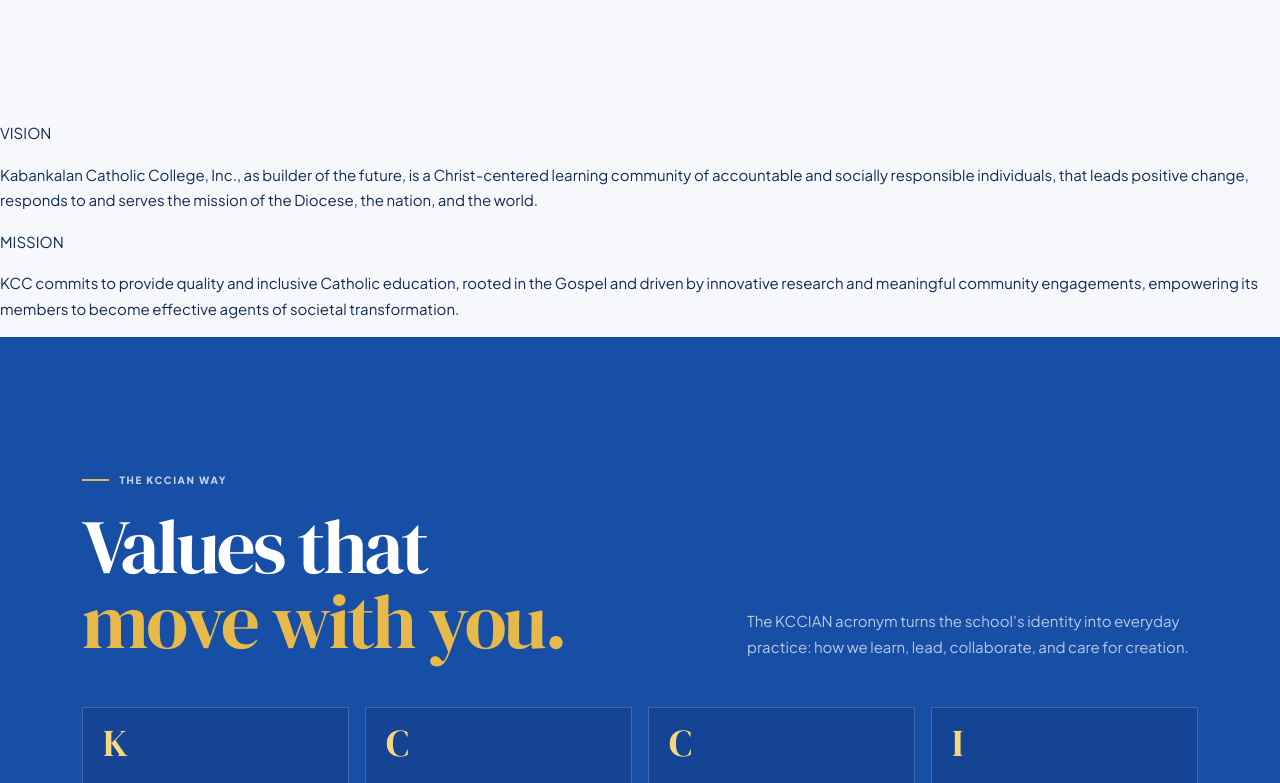
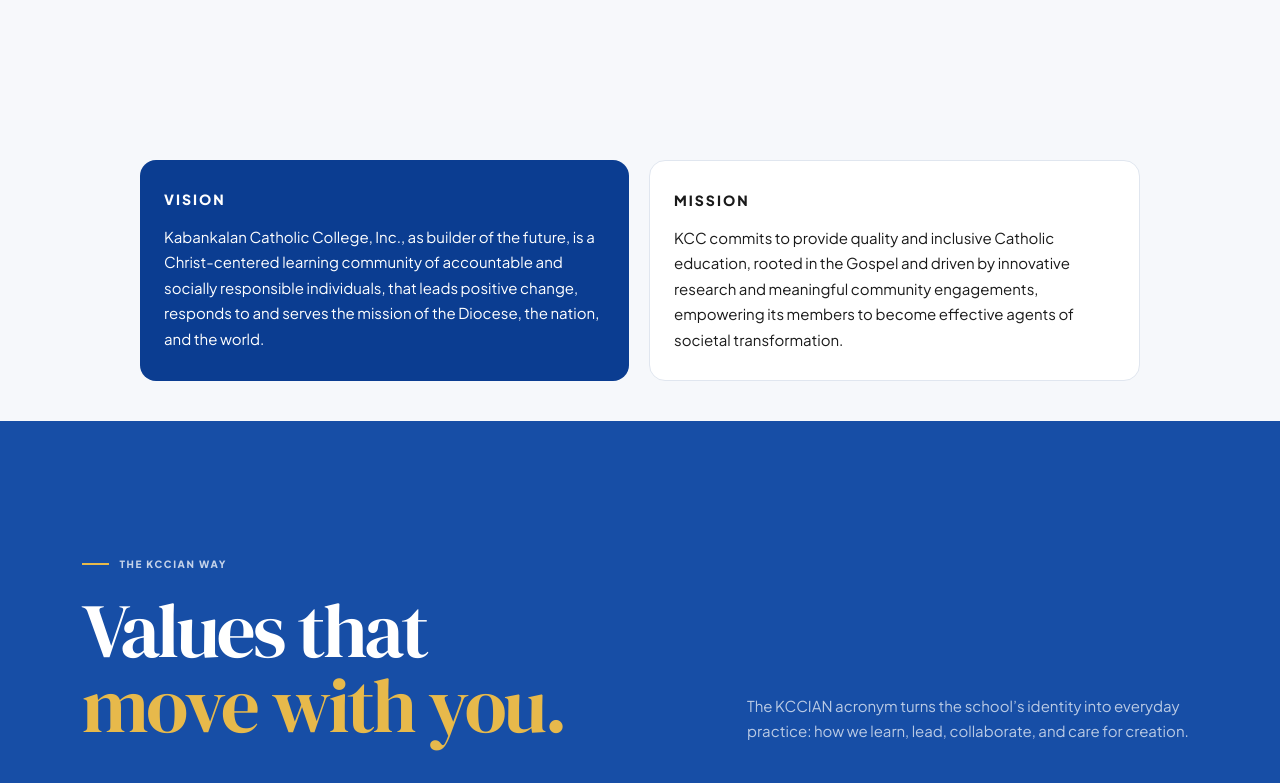
Before and after one commit to mayannmedes-stack/Medes-Project-2, a plain HTML site: page index.html in a window 1280 px wide. Shown: the part 1840-2623 px from the top of the page. Drawn offline with nearby package versions, Linux system fonts and the light colour scheme.

Commit message:
Add VISION & MISSION section styles

```diff
--- a/styles/main.css
+++ b/styles/main.css
@@ -231,3 +231,44 @@ h1 em, h2 em { color: var(--gold); font-style: normal; }
     padding-top: 40px !important;
   }
 }
+/* VISION & MISSION */
+.vm-section {
+  padding: 40px 20px;
+  background: #f6f8fb;
+}
+.vm-wrap {
+  max-width: 1000px;
+  margin: 0 auto;
+  display: flex;
+  gap: 20px;
+}
+.vm-card {
+  flex: 1;
+  padding: 28px 24px;
+  border-radius: 16px;
+}
+.vm-vision {
+  background: #0b3d91;
+  color: #fff;
+}
+.vm-mission {
+  background: #fff;
+  color: #1a1a1a;
+  border: 1px solid #e0e6ef;
+}
+.vm-label {
+  font-weight: 800;
+  letter-spacing: 2px;
+  margin: 0 0 12px;
+  font-size: 14px;
+}
+.vm-text {
+  line-height: 1.7;
+  margin: 0;
+  font-size: 15px;
+}
+@media (max-width: 768px) {
+  .vm-wrap {
+    flex-direction: column;
+  }
+}
```
